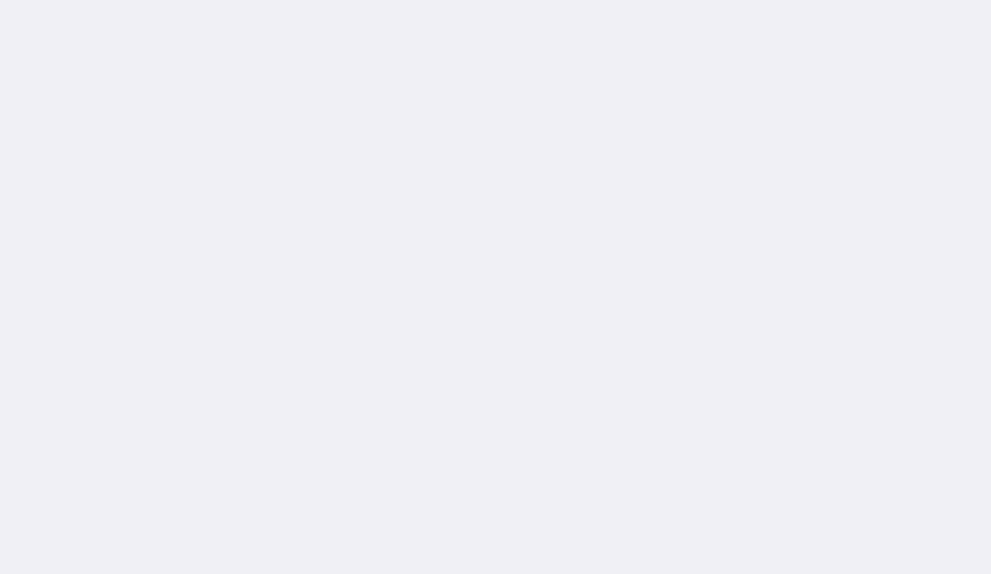
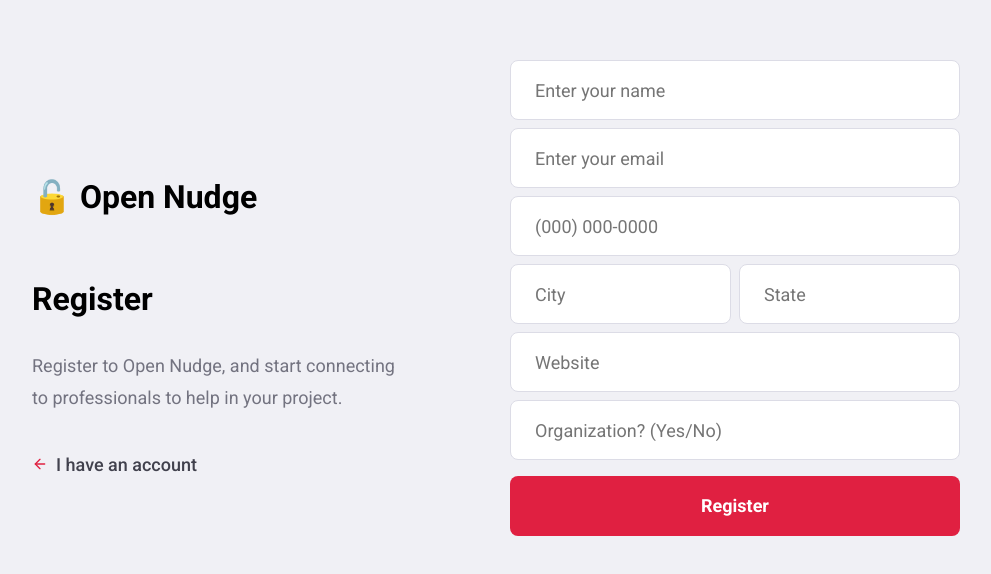
Before and after one commit to lucasamonrc/open-nudge, a React (Create React App) app in the folder web/: page /register in a window 1280 px wide. Shown: the part 106-680 px from the top of the page, without its empty margins (144-1135 px from the left). Built offline with nearby package versions, Linux system fonts and the light colour scheme.

Commit message:
Implement registration page

```diff
--- /dev/null
+++ b/web/src/components/Logo/index.js
@@ -0,0 +1,14 @@
+import React from 'react';
+import './styles.css';
+
+
+const Logo = () => {
+  return (
+    <h1 className="logo-h1">
+      <span role="img" aria-label="lock" >🔓 </span>
+          Open Nudge
+    </h1>
+  );
+}
+
+export default Logo;
--- /dev/null
+++ b/web/src/components/Logo/styles.css
@@ -0,0 +1,3 @@
+.logo-h1 {
+  font-size: 50px;
+}
--- a/web/src/pages/Logon/index.js
+++ b/web/src/pages/Logon/index.js
@@ -6,6 +6,7 @@ import api from '../../services/api';
 
 import './styles.css';
 
+import Logo from '../../components/Logo';
 import heroesImg from '../../assets/heroes.svg';
 
 const Logon = () => {
@@ -32,10 +33,7 @@ const Logon = () => {
   return (
     <div className="logon-container">
       <section className="form">
-        <h1 className="logo-h1">
-          <span role="img" aria-label="lock" >🔓 </span>
-          Open Nudge
-        </h1>
+        <Logo />
 
         <form onSubmit={handleLogin}>
           <h1>Log in to Open Nudge</h1>
--- a/web/src/pages/Logon/styles.css
+++ b/web/src/pages/Logon/styles.css
@@ -15,10 +15,6 @@
   margin-right: 30px;
 }
 
-.logon-container section.form h1.logo-h1 {
-  font-size: 50px;
-}
-
 .logon-container section.form form {
   margin-top: 100px;
 }
--- /dev/null
+++ b/web/src/pages/Register/index.js
@@ -0,0 +1,124 @@
+import React, { useState } from 'react';
+import { Link, useHistory } from 'react-router-dom';
+import { FiArrowLeft } from 'react-icons/fi';
+
+import api from '../../services/api';
+import './styles.css';
+
+import Logo from '../../components/Logo';
+
+const Register = () => {
+  const [name, setName] = useState('');
+  const [email, setEmail] = useState('');
+  const [phone, setPhone] = useState('');
+  const [city, setCity] = useState('');
+  const [state, setState] = useState('');
+  const [url, setUrl] = useState('');
+  const [orgFlag, setOrgFlag] = useState('');
+
+  const history = useHistory();
+
+  async function handleRegister(e) {
+    e.preventDefault();
+
+    const flag = orgFlag.toLowerCase().trim();
+    const org_flag = flag === 'yes' ? true : false
+
+    const data = {
+      name,
+      email,
+      phone,
+      city,
+      state,
+      url,
+      org_flag
+    };
+
+    try {
+      const res = await api.post('users', data);
+
+      alert(`Registration was successfull. You have now an access id. Keep it safe\nYour access id is: ${res.data.id}`);
+
+      history.push('/logon');
+    } catch (err) {
+      alert('Error in registration. Please try again.');
+      console.log(err.message);
+    }
+  }
+
+
+  return (
+    <div className="register-container">
+      <div className="content">
+        <section>
+          <Logo />
+
+          <h1>Register</h1>
+          <p>Register to Open Nudge, and start connecting to professionals to help in your project.</p>
+
+          <Link className="back-link" to="/logon">
+            <FiArrowLeft size={16} color="#e02041" />
+            I have an account
+          </Link>
+        </section>
+
+        <form onSubmit={handleRegister}>
+          <input
+            type="text"
+            placeholder="Enter your name"
+            value={name}
+            onChange={e => setName(e.target.value)}
+          />
+
+          <input
+            type="email"
+            placeholder="Enter your email"
+            value={email}
+            onChange={e => setEmail(e.target.value)}
+          />
+
+          <input
+            type="text"
+            placeholder="(000) 000-0000"
+            value={phone}
+            onChange={e => setPhone(e.target.value)}
+          />
+
+          <div className="input-group">
+            <input
+              type="text"
+              placeholder="City"
+              value={city}
+              onChange={e => setCity(e.target.value)}
+            />
+
+            <input
+              type="text"
+              placeholder="State"
+              value={state}
+              onChange={e => setState(e.target.value)}
+            />
+          </div>
+
+          <input
+            type="text"
+            placeholder="Website"
+            value={url}
+            onChange={e => setUrl(e.target.value)}
+          />
+
+          <input
+            type="text"
+            placeholder="Organization? (Yes/No)"
+            value={orgFlag}
+            onChange={e => setOrgFlag(e.target.value)}
+          />
+
+          <button className="button" type="submit">Register</button>
+        </form>
+      </div>
+    </div>
+  );
+}
+
+export default Register;
--- /dev/null
+++ b/web/src/pages/Register/styles.css
@@ -0,0 +1,55 @@
+.register-container {
+  width: 100%;
+  max-width: 1120px;
+  height: 100vh;
+  margin: 0 auto;
+
+  display: flex;
+  align-items: center;
+  justify-content: center;
+}
+
+.register-container .content {
+  width: 100%;
+  padding: 96px;
+  background: #f0f0f5;
+  box-shadow: 0 0 100px rgba(0, 0, 0, 0.1);
+  border-radius: 8px;
+
+  display: flex;
+  justify-content: space-between;
+  align-items: center;
+}
+
+.register-container .content section {
+  width: 100%;
+  max-width: 380px;
+}
+
+.register-container .content section h1 {
+  margin: 64px 0 32px;
+  font-size: 32px;
+}
+
+.register-container .content section p {
+  font-size: 18px;
+  color: #737380;
+  line-height: 32px;
+}
+
+.register-container .content form {
+  width: 100%;
+  max-width: 450px;
+}
+
+.register-container .content form input {
+  margin-top: 8px;
+}
+
+.register-container .content form .input-group {
+  display: flex;
+}
+
+.register-container .content form .input-group input + input {
+  margin-left: 8px;
+}
--- a/web/src/routes.js
+++ b/web/src/routes.js
@@ -2,12 +2,14 @@ import React from 'react';
 import { BrowserRouter, Route, Switch } from 'react-router-dom';
 
 import Logon from './pages/Logon';
+import Register from './pages/Register';
 
 export default function Routes() {
   return (
     <BrowserRouter>
       <Switch>
-        <Route path="/login" exact component={Logon} />
+        <Route path="/logon" exact component={Logon} />
+        <Route path="/register" exact component={Register} />
       </Switch>
     </BrowserRouter>
   );
```
